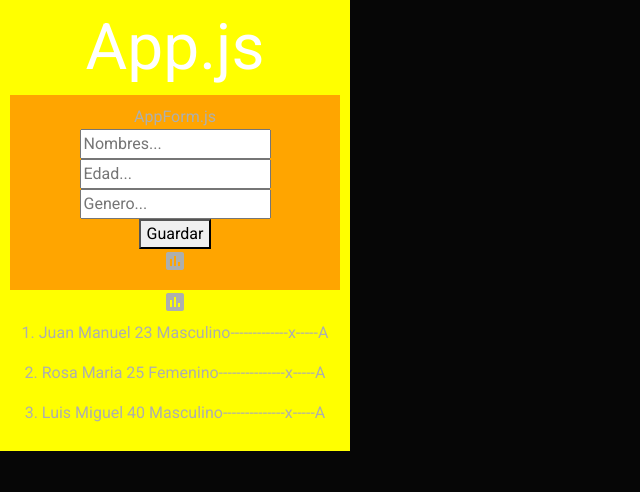
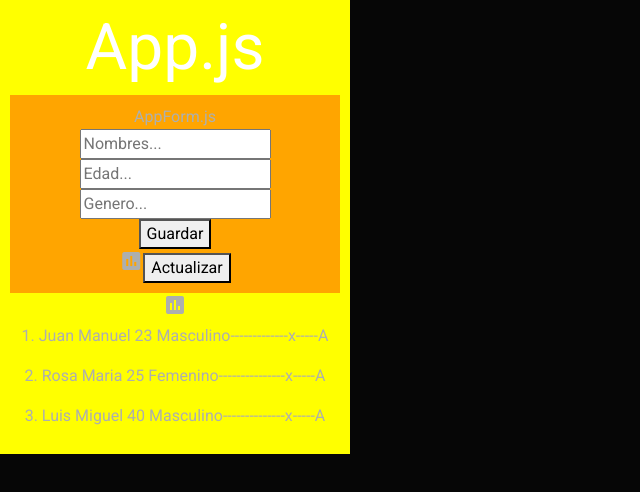
Before and after one commit to karensot05/sitioreact01, a React (Create React App) app: page / in a window 1280 px wide. Shown: the top 492 px of the page, without its empty margins (0-640 px from the left). Built offline with nearby package versions, Linux system fonts and the light colour scheme.

Commit message:
actualizacion

```diff
--- a/src/components/AppForm.js
+++ b/src/components/AppForm.js
@@ -2,7 +2,7 @@ import React, { useState } from 'react';
 import { db } from "../firebase/firebase";
 import { addDoc, collection } from 'firebase/firestore';
 
-const AppForm = () => {
+const AppForm = (props) => {
   const camposRegistro = {nombre:"", edad:"", genero:""}
   const [objeto, setObjeto] = useState(camposRegistro);
   const manejarEnvio = (e) => {
@@ -14,6 +14,7 @@ const AppForm = () => {
       }else{
         console.log("Actualizar en BD");
       }
+
     } catch (error){
       console.error();
     }
@@ -36,8 +37,12 @@ const AppForm = () => {
                  <input onChange={manejarCambiosEntrada} value={objeto.genero} name='genero' type='text'placeholder='Genero...' /><br/>
                  <button>Guardar</button><br/>
                  <i class="large material-icons">insert_chart</i>
-                 </form>
+                 <button>
+          { props.idActual===""? "Guardar": "Actualizar" }
+        </button>
+      </form>
     </div>
+
   )
 
 }
```
